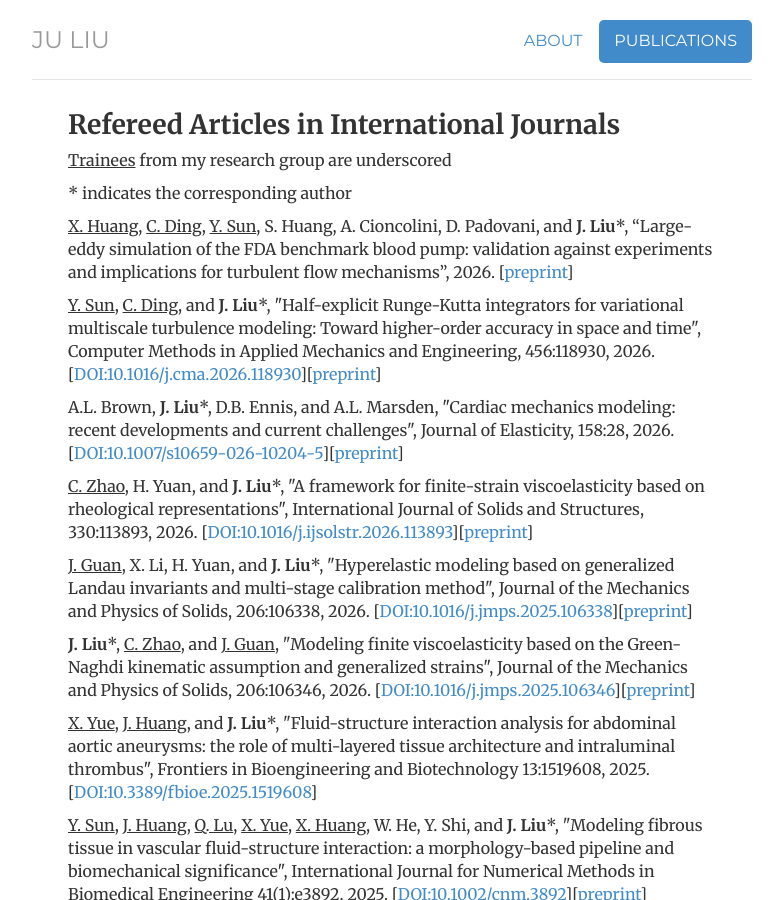
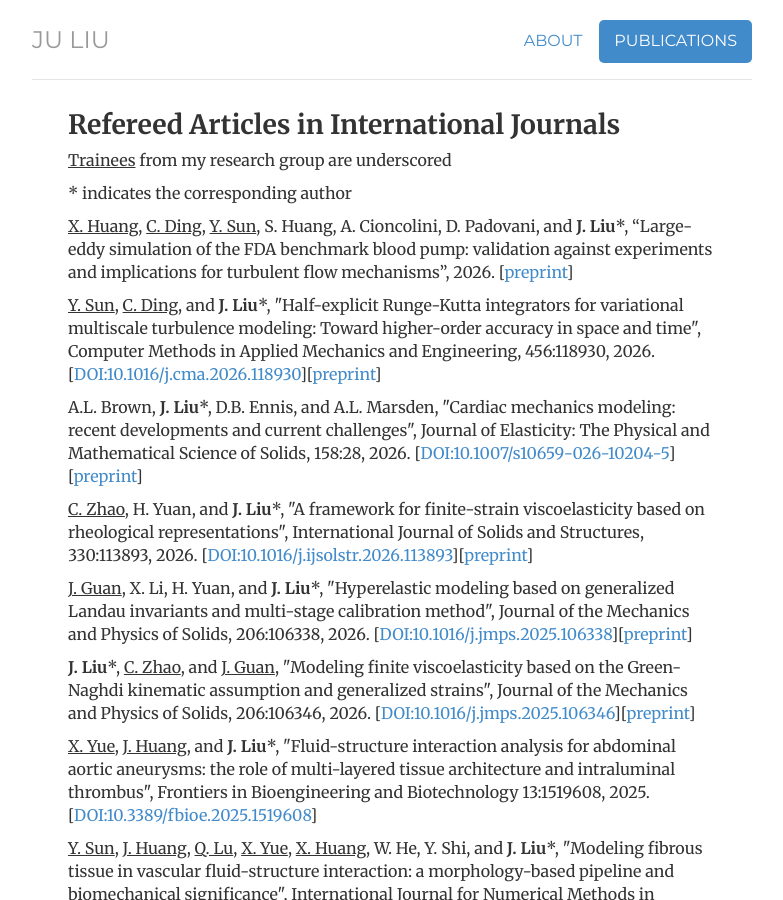
Before and after one commit to ju-liu/ju-liu.github.io, a Jekyll site: the page built from publications/index.html, in a window 1280 px wide and 900 px high. Shown: the whole window, without its empty margins (248-1031 px from the left). Built offline with Jekyll 4.4.1, drawn with Linux system fonts in a browser that asks for light colours; nearby versions of some CDN libraries; library files that are not in the unit come from our copies; comment, search, counter and statistics services are not loaded.

Commit message:
Update index.html

```diff
--- a/publications/index.html
+++ b/publications/index.html
@@ -22,7 +22,7 @@
   </article>
 
   <article>
-  <p>A.L. Brown, <strong>J. Liu</strong>*, D.B. Ennis, and A.L. Marsden, "Cardiac mechanics modeling: recent developments and current challenges", Journal of Elasticity, 158:28, 2026. [<a href="https://doi.org/10.1007/s10659-026-10204-5">DOI:10.1007/s10659-026-10204-5</a>][<a href="https://arxiv.org/abs/2509.07971">preprint</a>]</p>
+  <p>A.L. Brown, <strong>J. Liu</strong>*, D.B. Ennis, and A.L. Marsden, "Cardiac mechanics modeling: recent developments and current challenges", Journal of Elasticity: The Physical and Mathematical Science of Solids, 158:28, 2026. [<a href="https://doi.org/10.1007/s10659-026-10204-5">DOI:10.1007/s10659-026-10204-5</a>][<a href="https://arxiv.org/abs/2509.07971">preprint</a>]</p>
   </article>
 
   <article>
```
